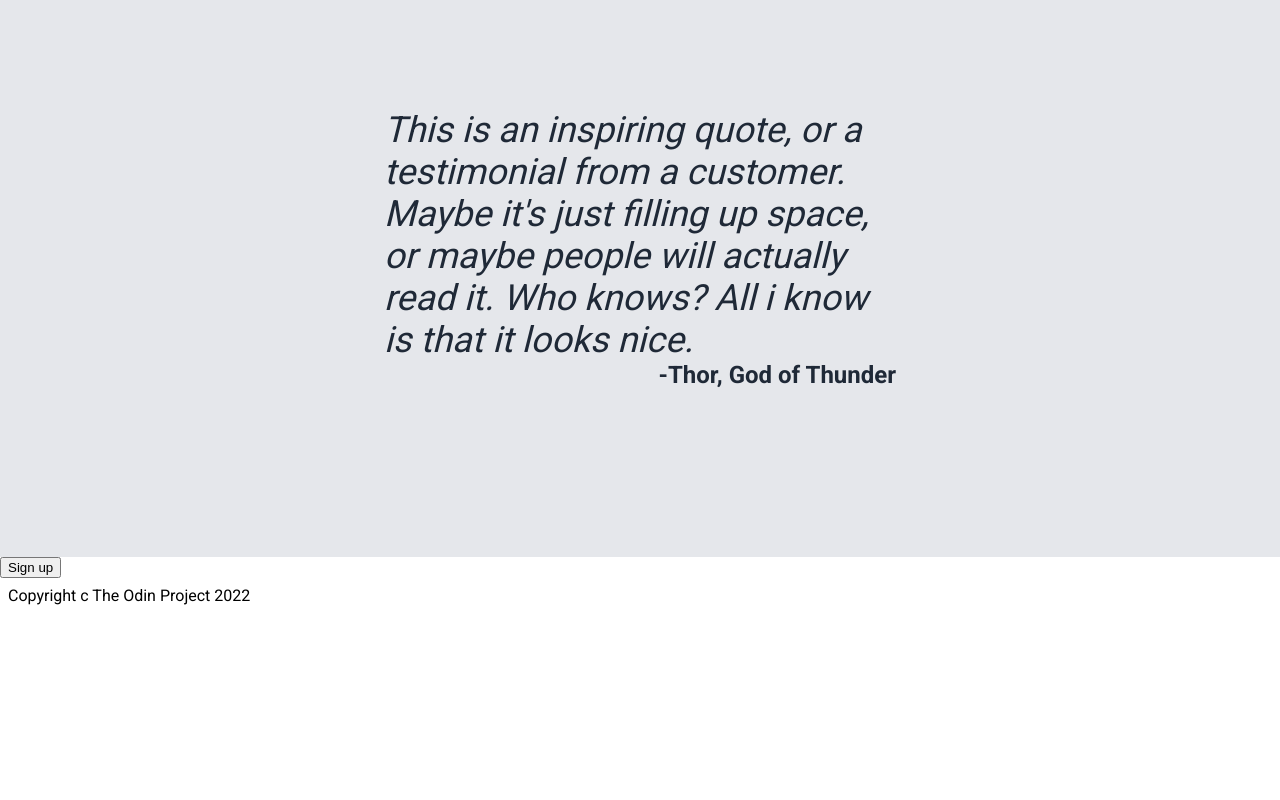
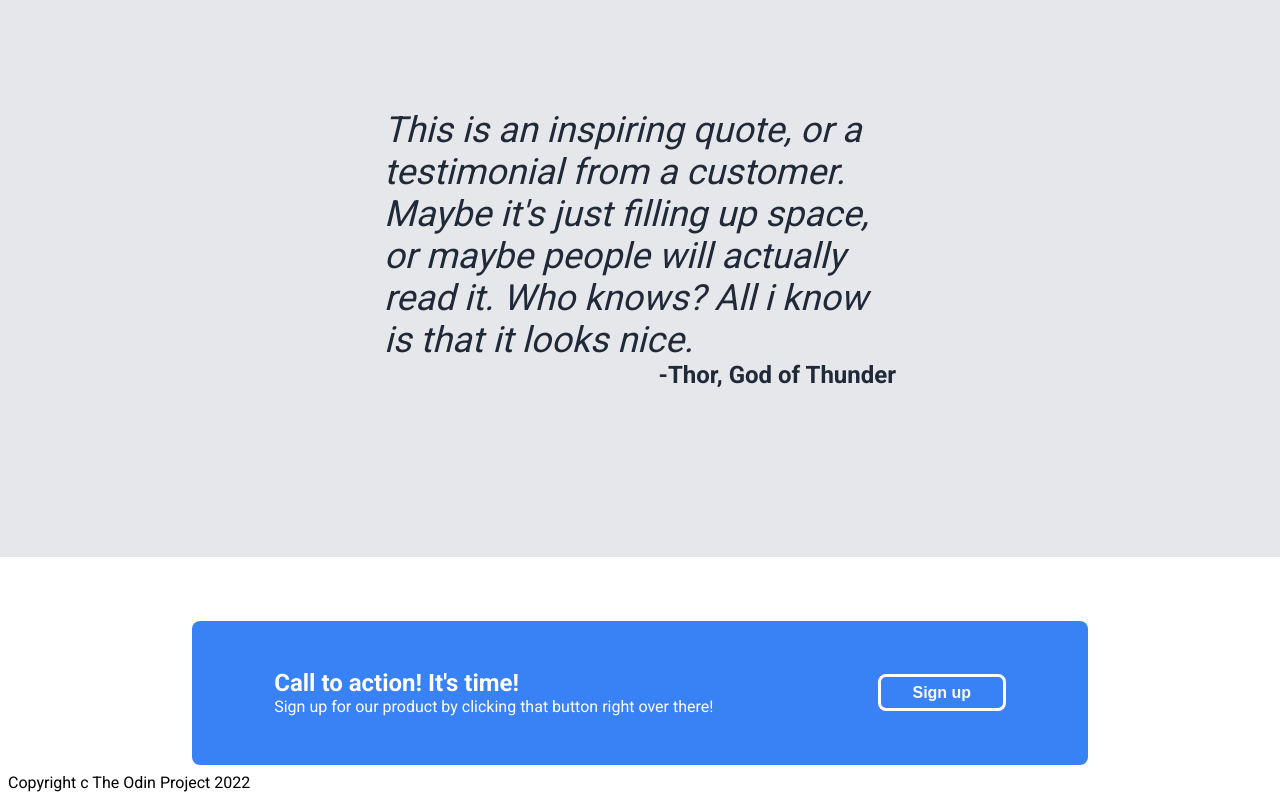
Before and after one commit to leonelmosqueda/landing-page, a plain HTML site: page index.html in a window 1280 px wide. Shown: the part 1207-2007 px from the top of the page. Before the commit the page ends 1820 px from the top, so only its background shows below. Drawn offline with Linux system fonts and the light colour scheme.

Commit message:
Add style to CTA section

```diff
--- a/css/styles.css
+++ b/css/styles.css
@@ -58,7 +58,6 @@ a {
     flex-wrap: wrap;
     padding-right: 8em;
     margin-right: 1em;
-    /* padding: 0 5em; */
 }
 
 .hero-right-container {
@@ -140,7 +139,7 @@ a {
     padding: 10.5em 24em;
     display: flex;
     flex-direction: column;
-    margin-top: 4em;
+    margin: 4em 0;
 }
 
 .quote-text {
@@ -160,3 +159,30 @@ a {
     margin: 0;
     padding: 0;
 }
+
+.cta-container {
+    background-color: #3882F6;
+    color: #FFF;
+    display: flex;
+    justify-content: space-around;
+    align-items: center;
+    width: 70%;
+    height: 9em;
+    margin-right: auto;
+    margin-left: auto;
+    border-radius: 8px;
+}
+
+.cta-header {
+    font-size: 24px;
+    font-weight: bolder;
+}
+
+.cta-text {
+    font-size: 18px;
+    color: #E5E7EB;
+}
+
+.cta-button {
+    border: white solid;
+}
--- a/index.html
+++ b/index.html
@@ -33,61 +33,48 @@
         </div>
 
         <div class="information">
-
             <div class="header-information">Some random information.</div>
-
             <div class="container-info">
-
                 <div class="info">
-
-                    <div class="picture-frame">
-                        <img src="#" alt="">
-                    </div>
-
-                    <div class="subtext-info">this is some subtext under an illustration or image</div>
-
-                </div>
-
-                <div class="info">
-
                     <div class="picture-frame">
                         <img src="#" alt="">
                     </div>
                     <div class="subtext-info">this is some subtext under an illustration or image</div>
-
                 </div>
-
                 <div class="info">
-
                     <div class="picture-frame">
                         <img src="#" alt="">
                     </div>
                     <div class="subtext-info">this is some subtext under an illustration or image</div>
-
                 </div>
-
                 <div class="info">
-
                     <div class="picture-frame">
                         <img src="#" alt="">
                     </div>
                     <div class="subtext-info">this is some subtext under an illustration or image</div>
-
                 </div>
-
+                <div class="info">
+                    <div class="picture-frame">
+                        <img src="#" alt="">
+                    </div>
+                    <div class="subtext-info">this is some subtext under an illustration or image</div>
+                </div>
             </div>
         </div>
-
         <div class="quote-section">
             <div class="quote-text">This is an inspiring quote, or a testimonial from a customer. Maybe it's just filling up space, or maybe people will actually read it. Who knows? All i know is that it looks nice.</div>
             <div class="quote-autor">-Thor, God of Thunder</div>
         </div>
 
-        <div class="call-to-action">
-            <div class="header-call-to-action"></div>
-            <div class="text-call-to-action"></div>
-            <div class="btn-call-to-action">
-                <button>Sign up</button>
+        <div class="cta-container">
+            <div class="cta-left">
+                <div class="cta-header">Call to action! It's time!</div>
+                <div class="cta-subtext">Sign up for our product by clicking that button right over there!</div>
+            </div>
+            <div class="cta-right">
+                <div>
+                    <button class="btn-sign-up cta-button">Sign up</button>
+                </div>
             </div>
         </div>
 
```
